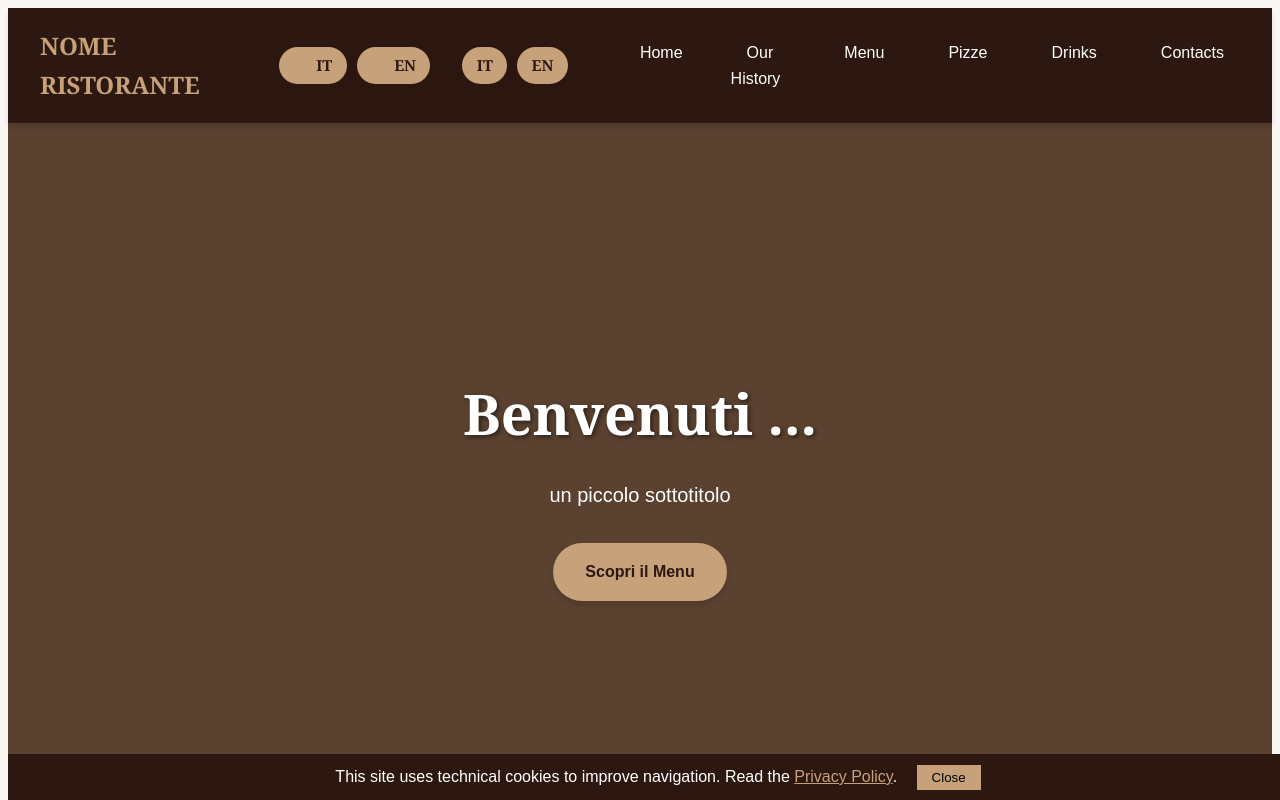
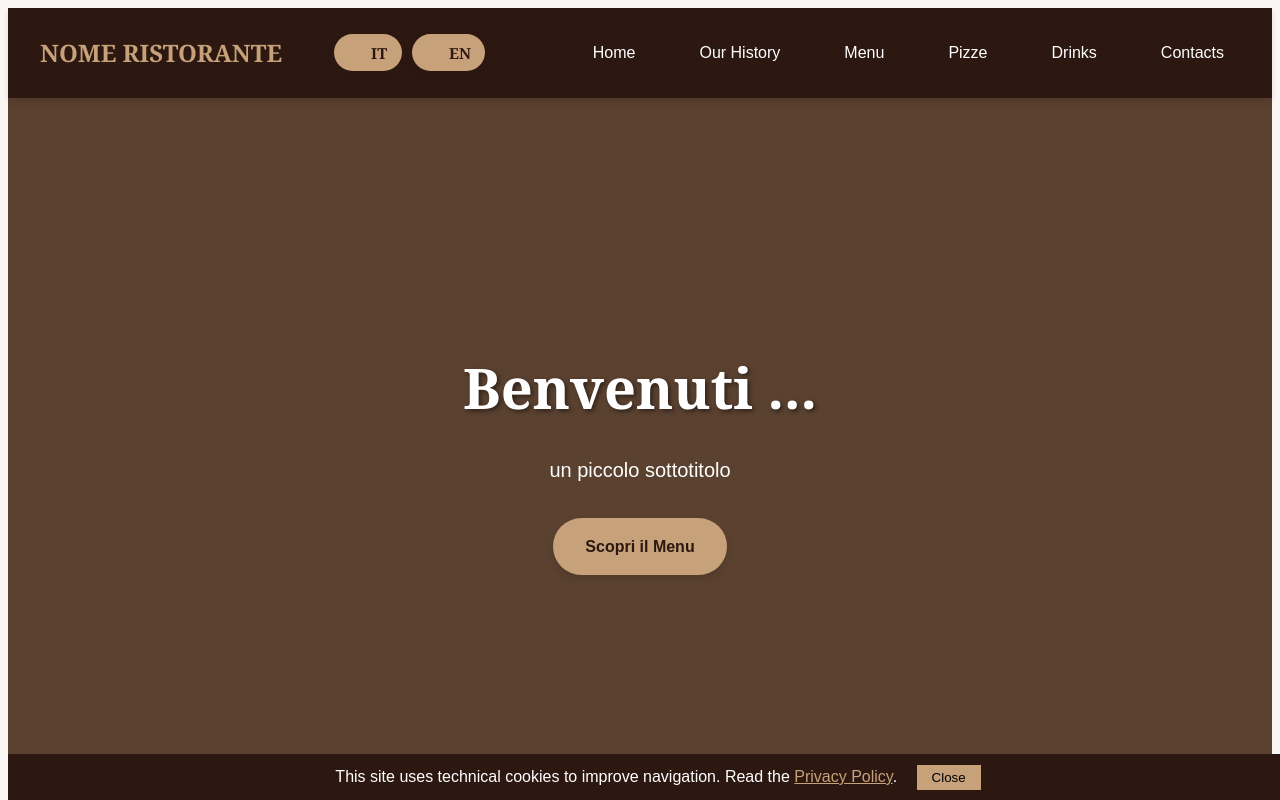
Before and after one commit to moris99311/sito, a plain HTML site: page index-en.html in a window 1280 px wide. Shown: the top 800 px of the page. Drawn offline with Linux system fonts and the light colour scheme; some icons are missing.

Commit message:
Update index-en.html

```diff
--- a/index-en.html
+++ b/index-en.html
@@ -25,7 +25,10 @@
         <nav>
             <div class="logo">NOME RISTORANTE</div>
 
-          <!-- pulsatnte per switch index in inglese -->
+
+<!-- ============================================
+         PULSANTE PER SWITCH INDEX IN INGLESE
+         ============================================ -->
 <link rel="stylesheet" href="https://cdn.jsdelivr.net/gh/lipis/flag-icons@7.3.2/css/flag-icons.min.css" />
 
 <nav>
@@ -43,13 +46,6 @@
   </ul>
 </nav>
 
-          <!-- pulsatnte per switch index in inglese -->
-          <nav>
-                 <ul class="language-switcher">
-                 <li><a href="index.html" lang="it" hreflang="it" aria-label="Italiano">IT</a></li>
-                 <li><a href="index-en.html" lang="en" hreflang="en" aria-label="English">EN</a></li>
-                 </ul>
-         </nav>
 
             <button class="menu-toggle" id="menuToggle" aria-label="Toggle menu">
                 <span></span>
```
